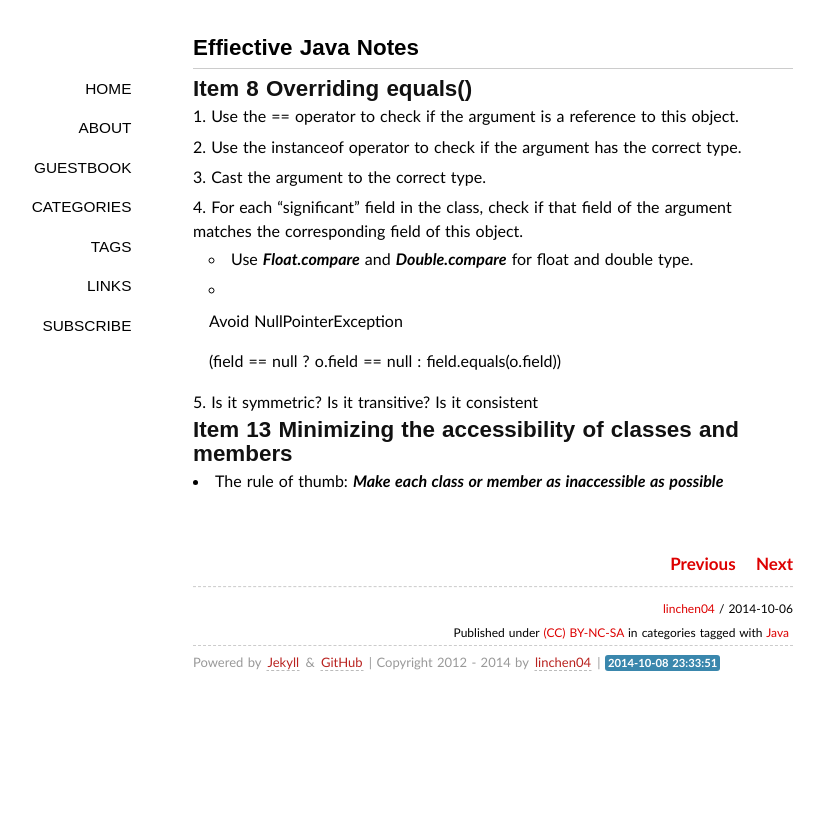
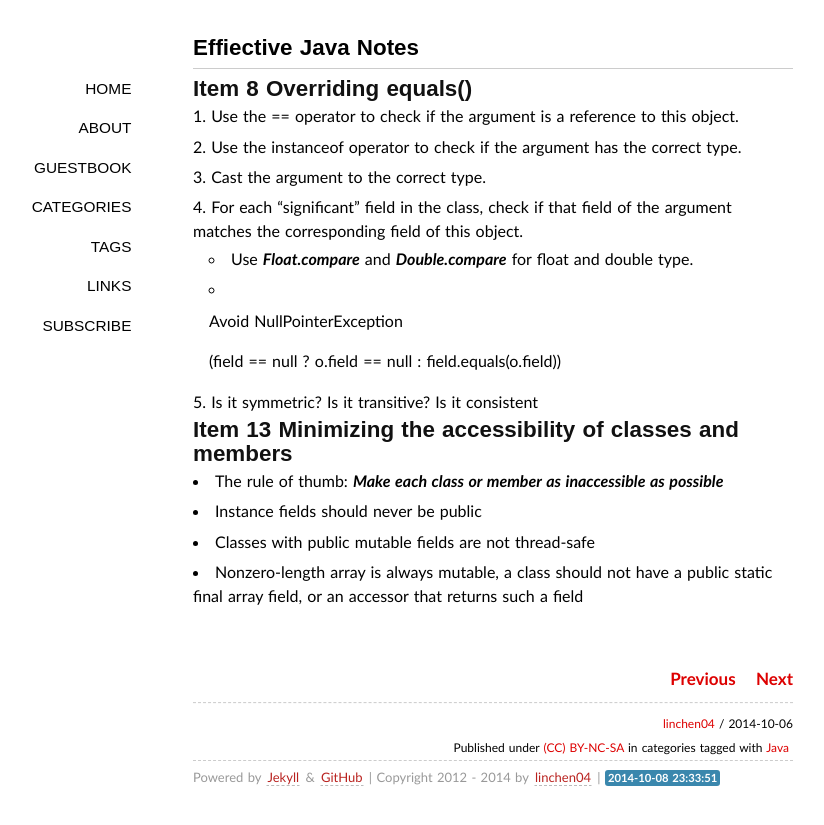
Before and after one commit to lchenn/linchen04.github.io, a Jekyll site: the page built from _posts/2014-10-06-effiective-java-notes.md, in a window 1280 px wide. Shown: the top 825 px of the page, without its empty margins (147-971 px from the left). Built offline with Jekyll 4.4.1, drawn with Linux system fonts in a browser that asks for light colours; some web fonts are replaced; Markdown is read by kramdown in place of the engine named in the settings; comment, search, counter and statistics services are not loaded.

Commit message:
Items 13

```diff
--- a/_posts/2014-10-06-effiective-java-notes.md
+++ b/_posts/2014-10-06-effiective-java-notes.md
@@ -21,3 +21,6 @@ tags: "Java"
 ## Item 13 Minimizing the accessibility of classes and members
 
 - The rule of thumb: ***Make each class or member as inaccessible as possible***
+- Instance fields should never be public
+- Classes with public mutable fields are not thread-safe
+- Nonzero-length array is always mutable, a class should not have a public static final array field, or an accessor that returns such a field
```
